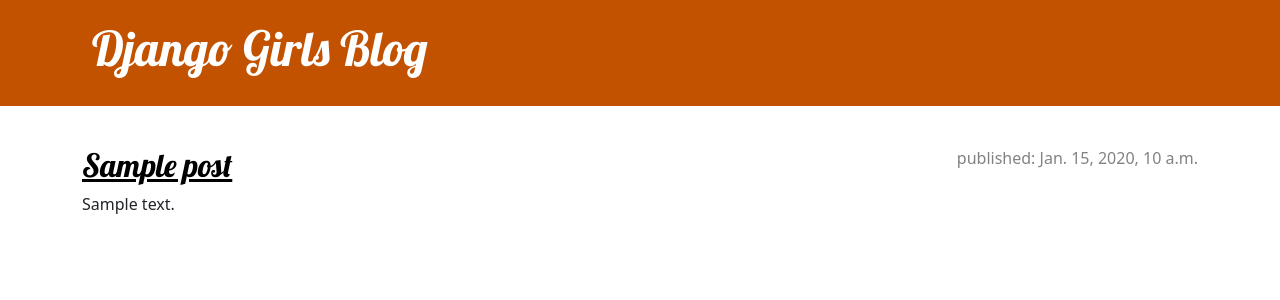
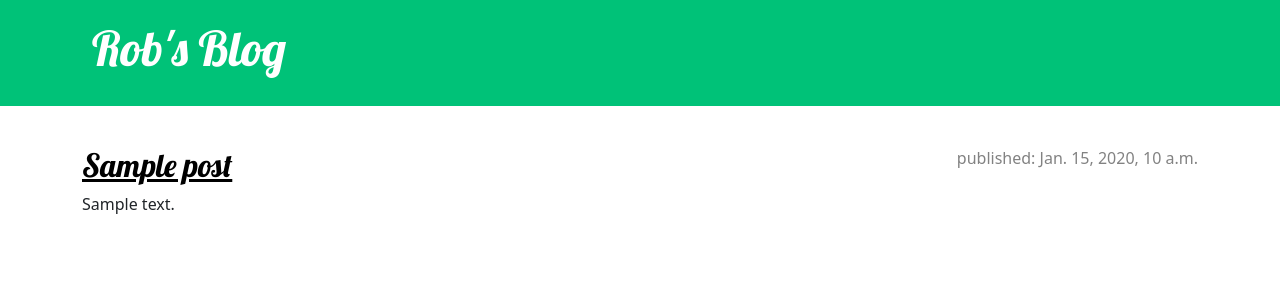
Before and after one commit to robt1019/my-first-blog, a Django app: page / in a window 1280 px wide. Shown: the top 300 px of the page. Run offline with Django 3.2, Linux system fonts and the light colour scheme; tables that the repository leaves empty hold one stand-in row (values such as "Sample post").

Commit message:
change colour and site name

```diff
--- a/blog/static/css/blog.css
+++ b/blog/static/css/blog.css
@@ -1,5 +1,5 @@
 .page-header {
-    background-color: #C25100;
+    background-color: #00c278;
     margin-top: 0;
     margin-bottom: 40px;
     padding: 20px 20px 20px 40px;
--- a/blog/templates/blog/base.html
+++ b/blog/templates/blog/base.html
@@ -2,7 +2,7 @@
 <!DOCTYPE html>
 <html>
   <head>
-    <title>Django Girls blog</title>
+    <title>Rob's blog</title>
     <link
       rel="stylesheet"
       href="https://cdn.jsdelivr.net/npm/bootstrap@5.1.3/dist/css/bootstrap.min.css"
@@ -19,7 +19,7 @@
   <body>
     <header class="page-header">
       <div class="container">
-        <h1><a href="/">Django Girls Blog</a></h1>
+        <h1><a href="/">Rob's Blog</a></h1>
       </div>
     </header>
     <main class="container">
```
